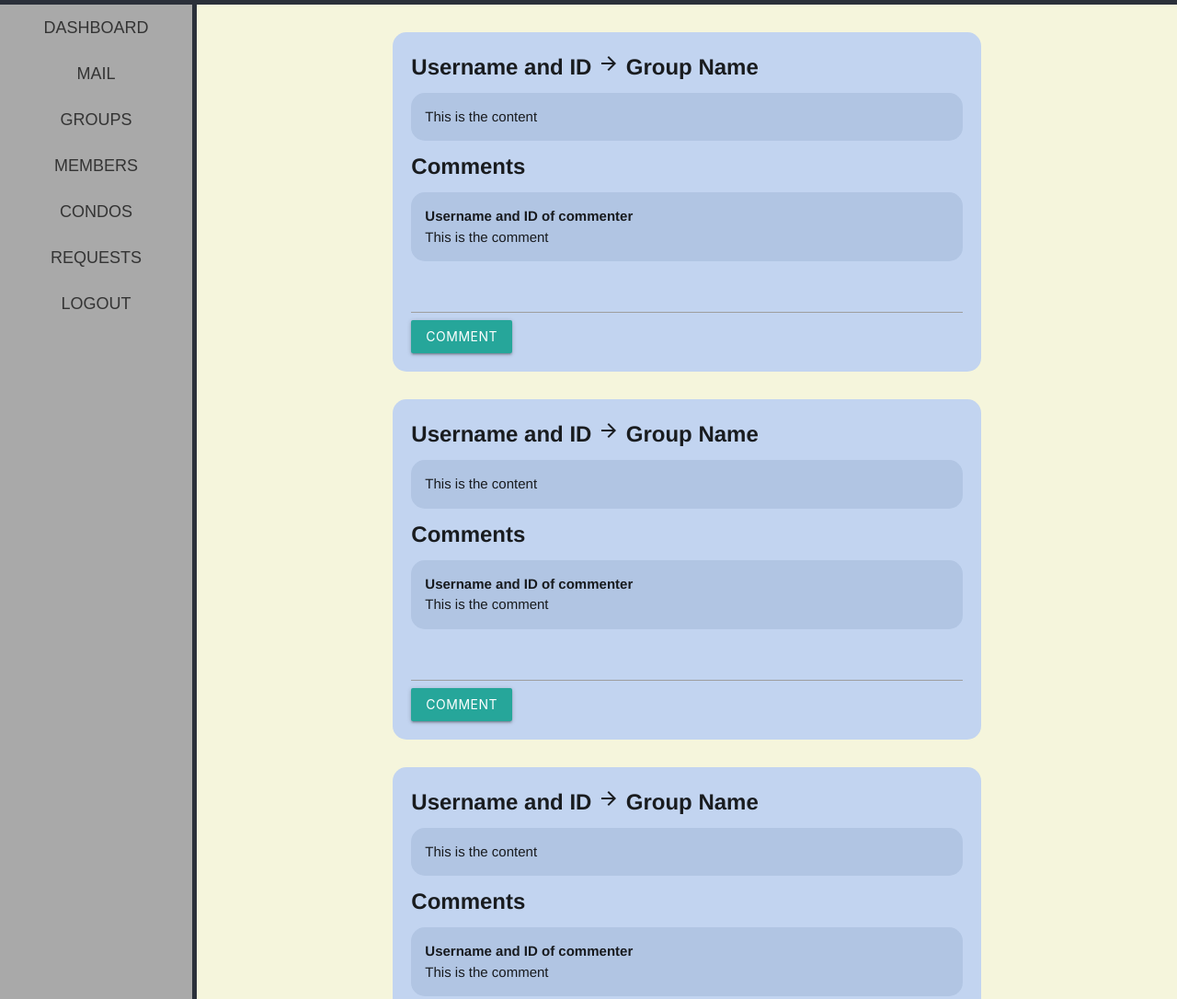
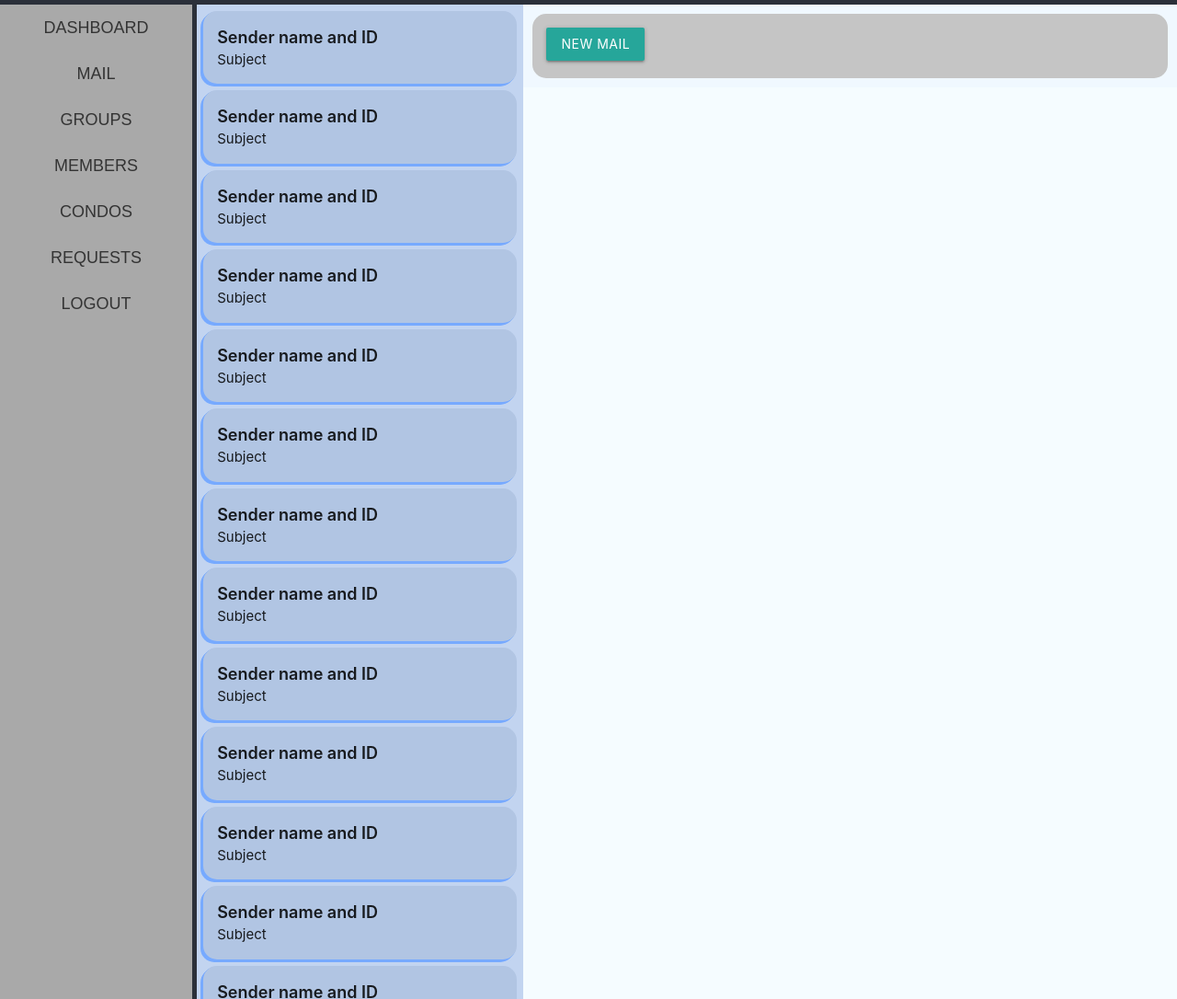
Before and after one commit to samgo1/Condo-Association-Project, a PHP site: page / in a window 1280 px wide. Shown: the part 94-1180 px from the top of the page at 92% size. Run offline with PHP 8.4, Linux system fonts and the light colour scheme.

Commit message:
Added front-end outline for mail tab

```diff
--- /dev/null
+++ b/components/dashboard/comment.php
@@ -0,0 +1,6 @@
+<div class="content">
+    <div name="commenter" class="commenter">Username and ID of commenter</div>
+    <span name="comment">
+        This is the comment
+    </span>
+</div>
--- a/components/post.php
+++ b/components/dashboard/post.php
@@ -8,12 +8,12 @@
         This is the content
     </div>
     <div class="postLabel">Comments</div>
-    <div class="content">
-        <div name="commenter" class="commenter">Username and ID of commenter</div>
-        <span name="comment">
-            This is the comment
-        </span>
-    </div>
+    <?php
+        include 'comment.php';
+        include 'comment.php';
+        include 'comment.php';
+        include 'comment.php';
+    ?>
     <form action="">
         <input type="text">
         <button class="btn">Comment</button>
--- /dev/null
+++ b/components/mail/inboxItem.php
@@ -0,0 +1,4 @@
+<div class="inboxItem" onclick="messageShow('message')">
+    <div name="sender" class="sender">Sender name and ID</div>
+    <div name="subject" class="subject">Subject</div>
+</div>
--- /dev/null
+++ b/components/mail/message.php
@@ -0,0 +1,3 @@
+<div class="message">
+    THIS IS THE MESSAGE
+</div>
--- /dev/null
+++ b/components/mail/newMail.php
@@ -0,0 +1,4 @@
+<form action="">
+    <textarea id="textarea" class="materialize-textarea" data-length="120"></textarea>
+    <label for="textarea">Textarea</label>
+</form>
--- /dev/null
+++ b/controllers/mail.js
@@ -0,0 +1,4 @@
+function messageShow(componentName){
+    var componentPath= "./components/mail/" + componentName + ".php";
+    $("#messageArea").load(componentPath);
+}
--- a/css/index.css
+++ b/css/index.css
@@ -35,7 +35,7 @@ body {
 .mainview {
   grid-row: 2/13;
   grid-column: 3/13;
-  background-color: beige;
+  background-color: aliceblue;
 }
 
 .menubar button {
--- /dev/null
+++ b/css/views/mail.css
@@ -0,0 +1,57 @@
+.mail {
+    width: 100%;
+    height: 100%;
+    display: grid;
+    grid-template-rows: repeat(12, 1fr);
+    grid-template-columns: repeat(12, 1fr);
+}
+
+.inboxContainer {
+    grid-row: 1/13;
+    grid-column: 1/5;
+    background-color: #c2d4f0;
+    overflow-y: scroll;
+}
+
+.inboxItem {
+    background-color: #b1c5e3;
+    border-radius: 15px;
+    margin: 7px;
+    padding: 15px;
+    box-shadow:  -1px 1px #77aaff,
+         -1px 1px #77aaff,
+         -2px 2px #77aaff,
+         -2px 2px #77aaff,
+         -3px 3px #77aaff;
+}
+
+.sender {
+    font-size: 1.2em;
+    font-weight: 600;
+}
+
+.inboxItem:hover {
+    background-color: #e1f3ff;
+}
+
+.messageContainer {
+    display: grid;
+    grid-template-rows: repeat(12, 1fr);
+    grid-row: 1/13;
+    grid-column: 5/13;
+    background-color: aliceblue;
+}
+
+.bar {
+    grid-row: 1/2;
+    padding: 15px;
+    margin: 10px;
+    border-radius: 15px;
+    background-color: rgb(197, 197, 197);
+}
+
+.messageArea {
+    grid-row: 2/13;
+    padding: 15px;
+    background-color: rgb(245, 252, 255);
+}
--- a/index.php
+++ b/index.php
@@ -5,12 +5,12 @@
         <link rel="stylesheet" href="./css/index.css">
         <link rel="stylesheet" href="./css/materialize.css">
         <link rel="stylesheet" href="./css/materialize.min.css">
-        <link rel="stylesheet" href="./css/components/post.css">
         <link rel="stylesheet" href="./css/views/dashboard.css">
+        <link rel="stylesheet" href="./css/views/mail.css">
         <link href="https://fonts.googleapis.com/icon?family=Material+Icons" rel="stylesheet">
         <script src="https://code.jquery.com/jquery-3.5.0.js"></script>
     </head>
-    <body onload="show('dashboard')">
+    <body onload="show('mail')">
         <div class="gridcontainer">
             <div class="header">
                 <img src="./assets/con logo.png" alt="">
--- a/views/dashboard.php
+++ b/views/dashboard.php
@@ -1,12 +1,15 @@
 <div class="dashboard">
     <?php
-        include '../components/post.php';
-        include '../components/post.php';
-        include '../components/post.php';
-        include '../components/post.php';
-        include '../components/post.php';
-        include '../components/post.php';
-        include '../components/post.php';
-        include '../components/post.php';
+        include '../components/dashboard/post.php';
+        include '../components/dashboard/post.php';
+        include '../components/dashboard/post.php';
+        include '../components/dashboard/post.php';
+        include '../components/dashboard/post.php';
+        include '../components/dashboard/post.php';
+        include '../components/dashboard/post.php';
+        include '../components/dashboard/post.php';
+        include '../components/dashboard/post.php';
+        include '../components/dashboard/post.php';
+
     ?>
 </div>
--- a/views/mail.php
+++ b/views/mail.php
@@ -1 +1,32 @@
-<h1>MAIL</h1>
+<div class="mail">
+    <div class="inboxContainer">
+        <?php
+            include '../components/mail/inboxItem.php';
+            include '../components/mail/inboxItem.php';
+            include '../components/mail/inboxItem.php';
+            include '../components/mail/inboxItem.php';
+            include '../components/mail/inboxItem.php';
+            include '../components/mail/inboxItem.php';
+            include '../components/mail/inboxItem.php';
+            include '../components/mail/inboxItem.php';
+            include '../components/mail/inboxItem.php';
+            include '../components/mail/inboxItem.php';
+            include '../components/mail/inboxItem.php';
+            include '../components/mail/inboxItem.php';
+            include '../components/mail/inboxItem.php';
+            include '../components/mail/inboxItem.php';
+            include '../components/mail/inboxItem.php';
+            include '../components/mail/inboxItem.php';
+            include '../components/mail/inboxItem.php';
+            include '../components/mail/inboxItem.php';
+        ?>
+    </div>
+    <div class="messageContainer">
+        <div class="bar">
+            <button class="btn" onclick="messageShow('newMail')">New mail</button>
+        </div>
+        <div id="messageArea" class="messageArea">
+        </div>
+    </div>
+</div>
+<script src="controllers\mail.js"></script>
```
Also changed, not shown: components/inbox.php (deleted).
